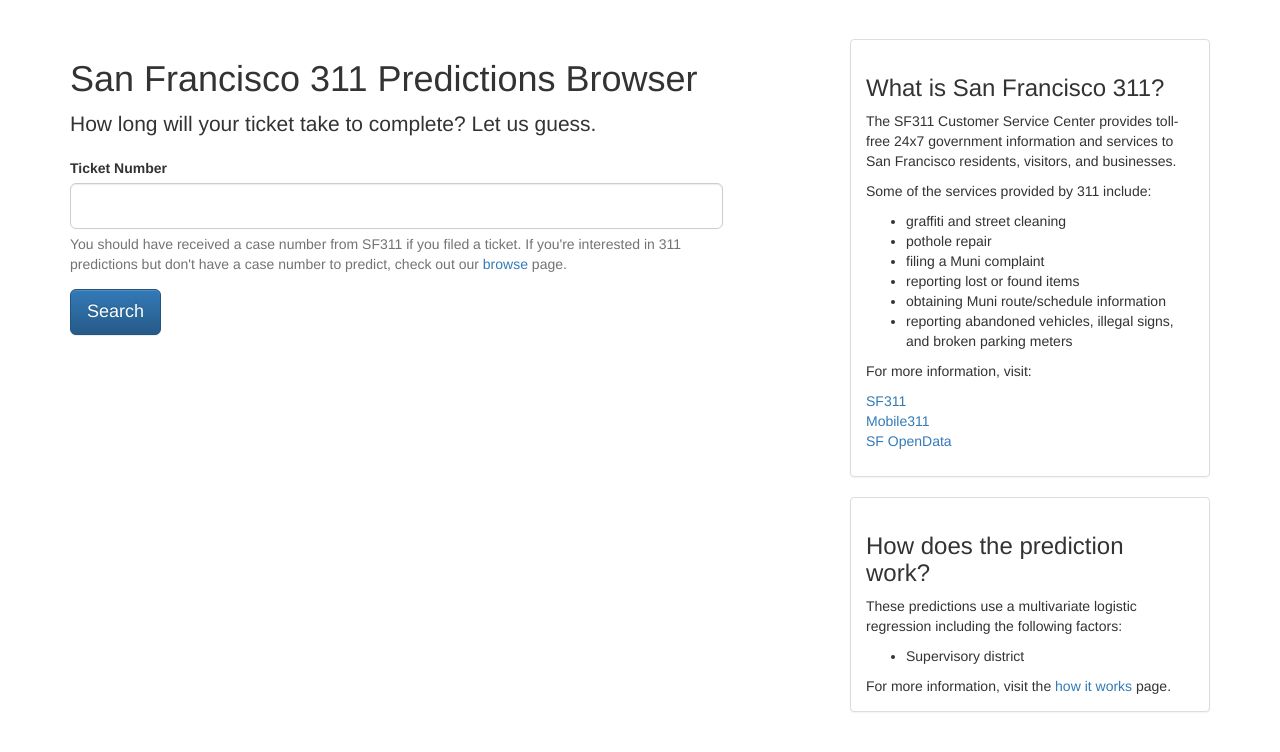
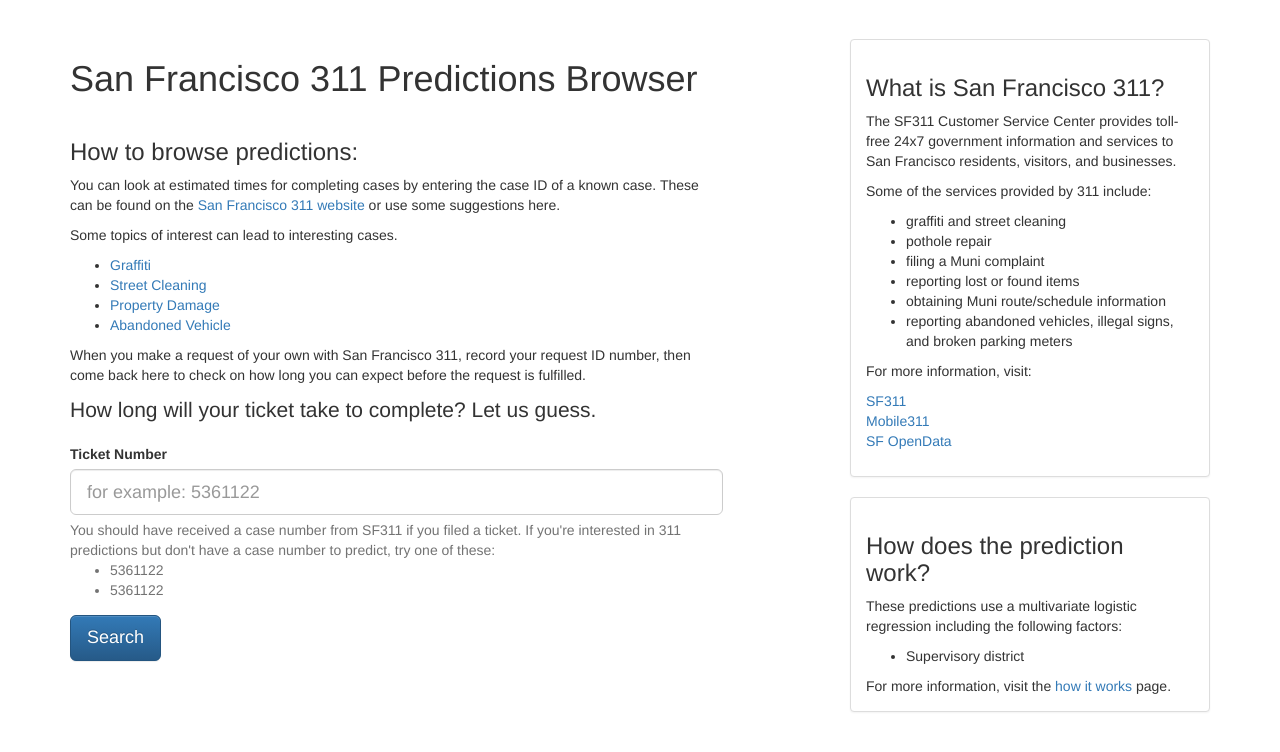
Before and after one commit to pwgerman/311, a Flask app: page /browse in a window 1280 px wide. Shown: the part 51-803 px from the top of the page. Run offline with Flask 2, Linux system fonts and the light colour scheme; some libraries are stand-ins or nearby versions.

Commit message:
Add content to browse page

```diff
--- a/web/templates/browse.html
+++ b/web/templates/browse.html
@@ -1,13 +1,30 @@
 {% extends "layout.html" %}
 {% block content %}
   <h1>San Francisco 311 Predictions Browser</h1>
+
+  <h3 class="bump-down">How to browse predictions:</h3>
+  <p>You can look at estimated times for completing cases by entering the case ID of a known case.  These can be found on the <a href="http://explore311.sfgov.org/main/category/">San Francisco 311 website</a> or use some suggestions here.</p>
+  <p>Some topics of interest can lead to interesting cases.</p>
+    <ul>
+    <li><a href="http://explore311.sfgov.org/main/All%2BAreas/Graffiti%2BPrivate%2BProperty/All%2BSubcategories/?date=Last-60-Days">Graffiti</a></li>
+    <li><a href="http://explore311.sfgov.org/main/All%2BAreas/Street%2Band%2BSidewalk%2BCleaning/All%2BSubcategories/?date=Last-60-Days">Street Cleaning</a></li>
+    <li><a href="http://explore311.sfgov.org/main/All%2BAreas/Damaged%2BProperty/All%2BSubcategories/?date=Last-60-Days">Property Damage</a></li>
+    <li><a href="http://explore311.sfgov.org/main/All%2BAreas/Abandoned%2BVehicle/All%2BSubcategories/?date=Last-60-Days">Abandoned Vehicle</a></li>
+  </ul>
+  <p>When you make a request of your own with San Francisco 311, record your request ID number, then come back here to check on how long you can expect before the request is fulfilled.</p>
+
   <p class="lead">How long will your ticket take to complete?  Let us guess.</p>
   <form action="/ticket" method="GET">
     <div class="form-group">
       <label for="case_id">Ticket Number</label>
-      <input type="text" class="form-control input-lg" size="10" name="case_id">
-      <span id="helpBlock" class="help-block">You should have received a case number from SF311 if you filed a ticket.  If you're interested in 311 predictions but don't have a case number to predict, check out our <a href="/browse">browse</a> page.</span>
+      <input type="text" class="form-control input-lg" size="10" name="case_id" placeholder="for example: 5361122">
+      <span id="helpBlock" class="help-block">You should have received a case number from SF311 if you filed a ticket.  If you're interested in 311 predictions but don't have a case number to predict, try one of these:
+        <ul>
+        <li>5361122</li>
+        <li>5361122</li>
+      </span>
     </div>
     <button type="submit" class="btn btn-lg btn-primary">Search</button>
   </form>
+
 {% endblock %}
```
